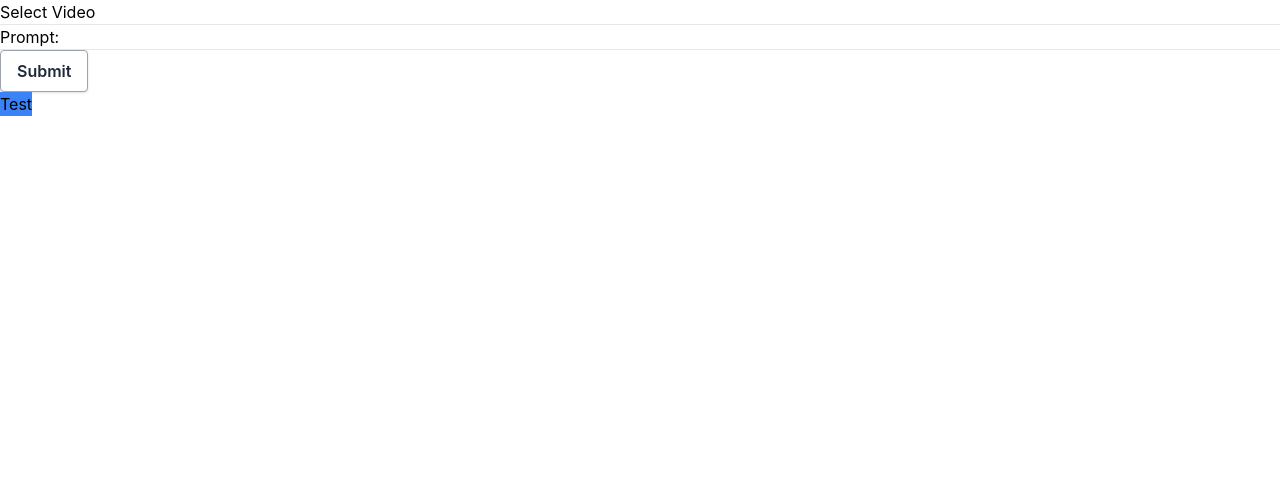
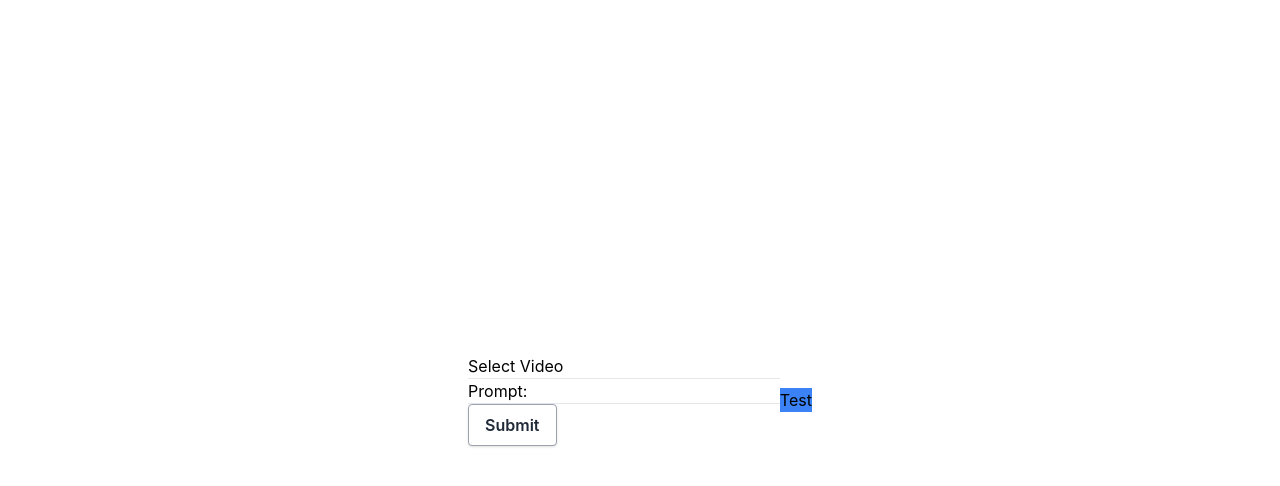
Before and after one commit to Jacerred/Soliloquy, a React (Create React App) app in the folder my-project/: page / in a window 1280 px wide. Shown: the top 486 px of the page. Built offline with nearby package versions, Linux system fonts and the light colour scheme.

Commit message:
integrate frontent backend

```diff
--- a/my-project/src/components/Upload.js
+++ b/my-project/src/components/Upload.js
@@ -13,7 +13,7 @@ function Upload() {
           }
         };
 
-        return <button onClick={handleSelect}>Select Video</button>;
+        return <button type="button" onClick={handleSelect}>Select Video</button>;
     }
 
     function handleSubmit(e) {
@@ -31,10 +31,10 @@ function Upload() {
         //console.log(formJson);
 
         // You can pass formData as a fetch body directly:
-        fetch('/api/processVideo', { method: form.method, body: formData });
+        fetch('http://127.0.0.1:8000/api/processVideo', { method: form.method, body: formData });
     }
     return (
-        <div>
+        <div className="flex justify-center items-center h-screen">
             <form method="post" onSubmit={handleSubmit}>
                 <VideoPicker />
                 <hr />
```
